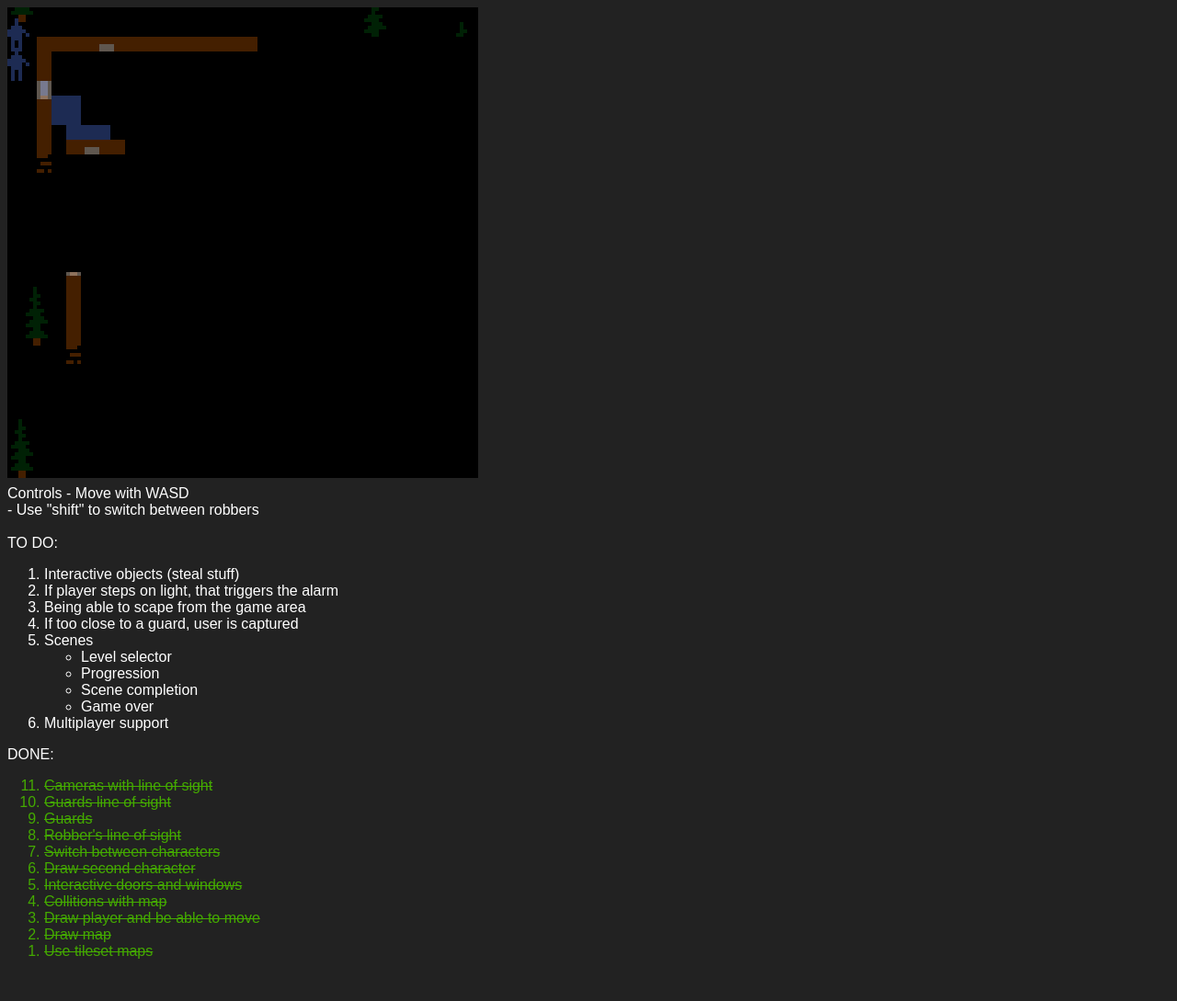
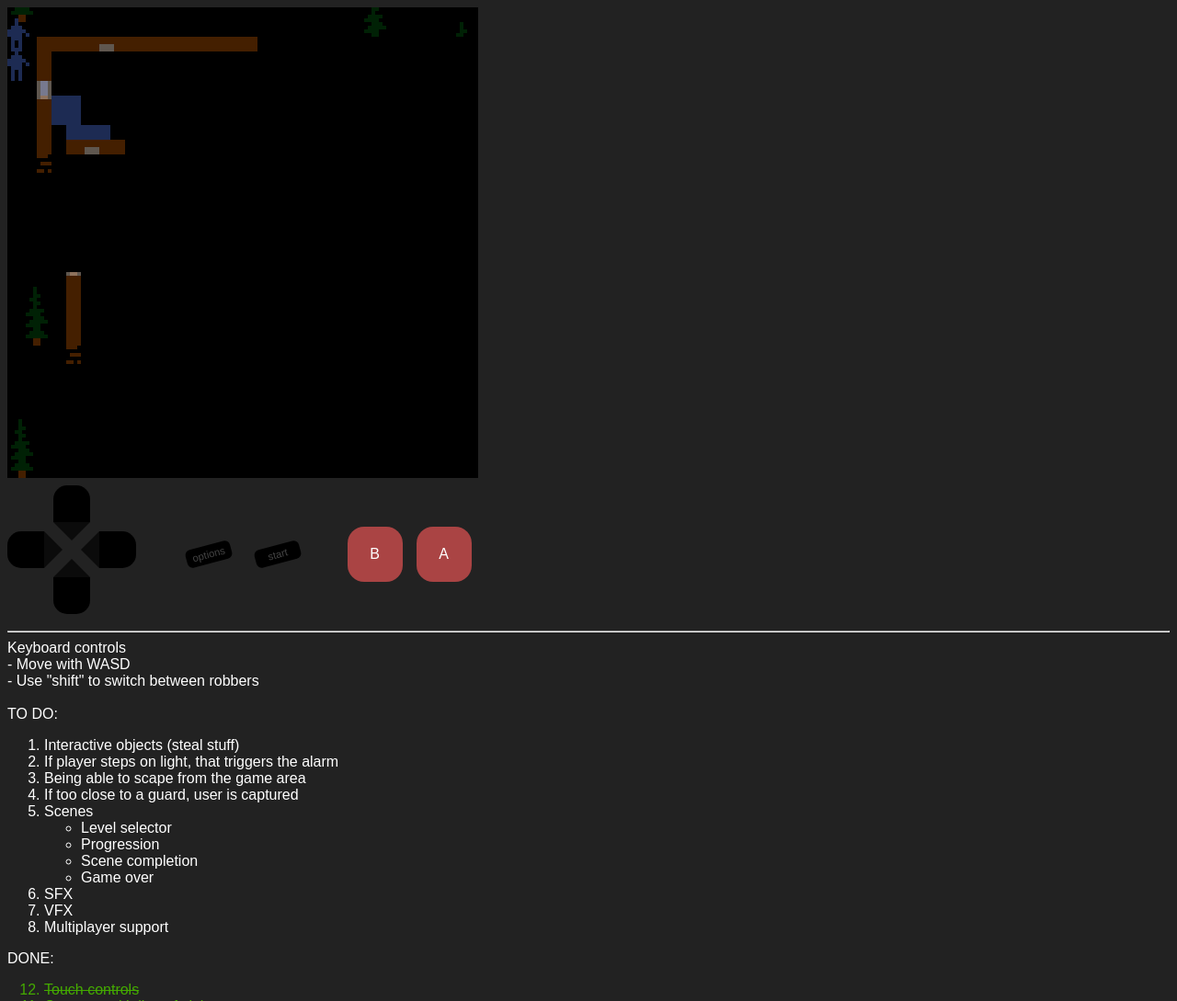
Before and after one commit to ZeroDragon/ShadowSyndicate, a website: page index.html in a window 1280 px wide. Shown: the top 1089 px of the page at 92% size. Before the commit the page ends 1060 px from the top, so only its background shows below. Drawn offline with Linux system fonts and the light colour scheme.

Commit message:
add touch controls

```diff
--- a/engine/user.js
+++ b/engine/user.js
@@ -6,39 +6,67 @@ const ctxPlayer1 = document.getElementById('player1').getContext('2d')
 const ctxPlayer2 = document.getElementById('player2').getContext('2d')
 const ctxOver = document.getElementById('overlayer').getContext('2d')
 
-const leftKey = 65
-const upKey = 87
-const rightKey = 68
-const downKey = 83
-const zkey = 16
+const userKeys = {
+  leftKey: 65,
+  upKey: 87,
+  rightKey: 68,
+  downKey: 83,
+  aKey: 16
+}
 const tileset = new Image()
 let throttler = -Infinity
+let interval
 
 document.addEventListener('keydown', ({ keyCode }) => {
+  eventsTrigger(keyCode)
+})
+
+const items = [...document.querySelectorAll('.input')]
+items.forEach(button => {
+  button.addEventListener('click', (event) => {
+    const [, input] = event.target.className.split(' ')
+    eventsTrigger(userKeys[`${input}Key`])
+  })
+  button.addEventListener('mousedown', (event) => {
+    interval = setInterval(() => {
+      const [, input] = event.target.className.split(' ')
+      eventsTrigger(userKeys[`${input}Key`])
+    }, 50)
+  })
+  button.addEventListener('mouseup', _ => {
+    clearInterval(interval)
+  })
+})
+
+const eventsTrigger = (keyCode) => {
   const now = new Date().getTime()
   if (now - throttler < 60) return
   throttler = new Date().getTime()
-  const ply = Player.getCurrent()
+  playerActions(keyCode)
+}
+
+const playerActions = (keyCode) => {
+  const player = Player.getCurrent()
   switch (keyCode) {
-    case leftKey:
-      ply.position.flip = true
-      ply.move({ x: ply.position.x - 16 })
+    case userKeys.leftKey:
+      player.position.flip = true
+      player.move({ x: player.position.x - 16 })
       break
-    case rightKey:
-      ply.position.flip = false
-      ply.move({ x: ply.position.x + 16 })
+    case userKeys.rightKey:
+      player.position.flip = false
+      player.move({ x: player.position.x + 16 })
       break
-    case upKey:
-      ply.move({ y: ply.position.y - 16 })
+    case userKeys.upKey:
+      player.move({ y: player.position.y - 16 })
       break
-    case downKey:
-      ply.move({ y: ply.position.y + 16 })
+    case userKeys.downKey:
+      player.move({ y: player.position.y + 16 })
       break
-    case zkey:
+    case userKeys.aKey:
       Player.instances.forEach(player => player.toggleActivation())
       break
   }
-})
+}
 
 const loadMetadata = (map, name, section = 'data') => {
   const layer = map.layers.find(layer => layer.name === name)
--- a/index.html
+++ b/index.html
@@ -21,6 +21,86 @@
         display: flex;
         flex-direction: column-reverse;
       }
+      .controls {
+        display: flex;
+        width: 512px;
+        justify-content: space-between;
+      }
+      .controls > section{
+        position: relative;
+        height: 150px;
+        width: 150px;
+      }
+      .controls .input {
+        cursor: pointer;
+      }
+      .controls .input:active {
+        box-shadow: inset 0 0 10px #000000aa;
+        user-select: none;
+      }
+      .cross .input {
+        --rotation: 0deg;
+        display: block;
+        position: absolute;
+        width: 40px;
+        height: 40px;
+        top: 0;
+        left: 50px;
+        background: #000;
+        border: none;
+        border-top-left-radius: 15px;
+        border-top-right-radius: 15px;
+        transform-origin: bottom center;
+        transform: rotate(var(--rotation))
+      }
+      .cross .input:after {
+        content: "";
+        border: 20px solid transparent;
+        border-top: 20px solid #0B0B0B;
+        position: absolute;
+        bottom: -40px;
+        left: 0;
+      }
+      .cross .input.right {
+        --rotation: 90deg;
+        left: 80px;
+        top: 30px;
+      }
+      .cross .input.down {
+        --rotation: 180deg;
+        top: 60px;
+      }
+      .cross .input.left {
+        --rotation: -90deg;
+        top: 30px;
+        left: 20px;
+      }
+      .buttons, .meta {
+        display: flex;
+        justify-content: space-around;
+        align-items: center;
+      }
+      .buttons .input{
+        --size: 60px;
+        background-color: #A44;
+        width: var(--size);
+        height: var(--size);
+        border-radius: 30%;
+        text-align: center;
+        line-height: var(--size);
+      }
+      .meta > div {
+        width: 50px;
+        height: 20px;
+        background-color: #000;
+        position: relative;
+        border-radius: 6px;
+        text-align: center;
+        font-size: 70%;
+        line-height: 20px;
+        transform: rotate(-15deg);
+        color: #ffffff44;
+      }
     </style>
     <script>document.write('<script src="http://'
       + (location.host || 'localhost').split(':')[0]
@@ -38,7 +118,24 @@
       <canvas id="overlayer" width="512px" height="512px"></canvas>
       <canvas id="sight" width="512px" height="512px"></canvas>
     </section>
-    Controls
+    <section class="controls">
+      <section class="cross">
+        <div class="input up" id="buttonUp"></div>
+        <div class="input right" id="buttonRight"></div>
+        <div class="input down" id="buttonDown"></div>
+        <div class="input left" id="buttonLeft"></div>
+      </section>
+      <section class="meta">
+        <div class="input select" >options</div>
+        <div class="input start" >start</div>
+      </section>
+      <section class="buttons">
+        <div class="input b" >B</div>
+        <div class="input a" id="butonA">A</div>
+      </section>
+    </section>
+    <hr />
+    Keyboard controls <br />
     - Move with WASD <br />
     - Use "shift" to switch between robbers <br />
     <br />
@@ -55,6 +152,8 @@
           <li>Scene completion</li>
           <li>Game over</li>
         </ul>
+      <li>SFX</li>
+      <li>VFX</li>
       <li>Multiplayer support</li>
     </ol>
 
@@ -71,6 +170,7 @@
       <li>Guards</li>
       <li>Guards line of sight</li>
       <li>Cameras with line of sight</li>
+      <li>Touch controls</li>
     </ol>
 
     <script src="engine/game.js"></script>
```
Also changed, not shown: 1 other file.
